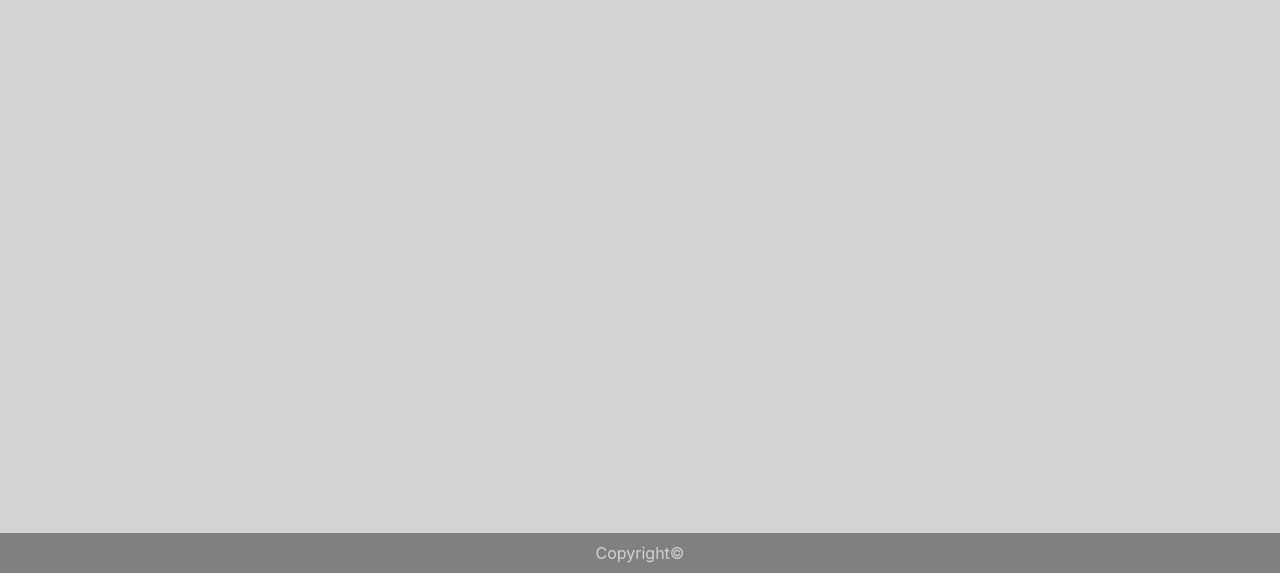
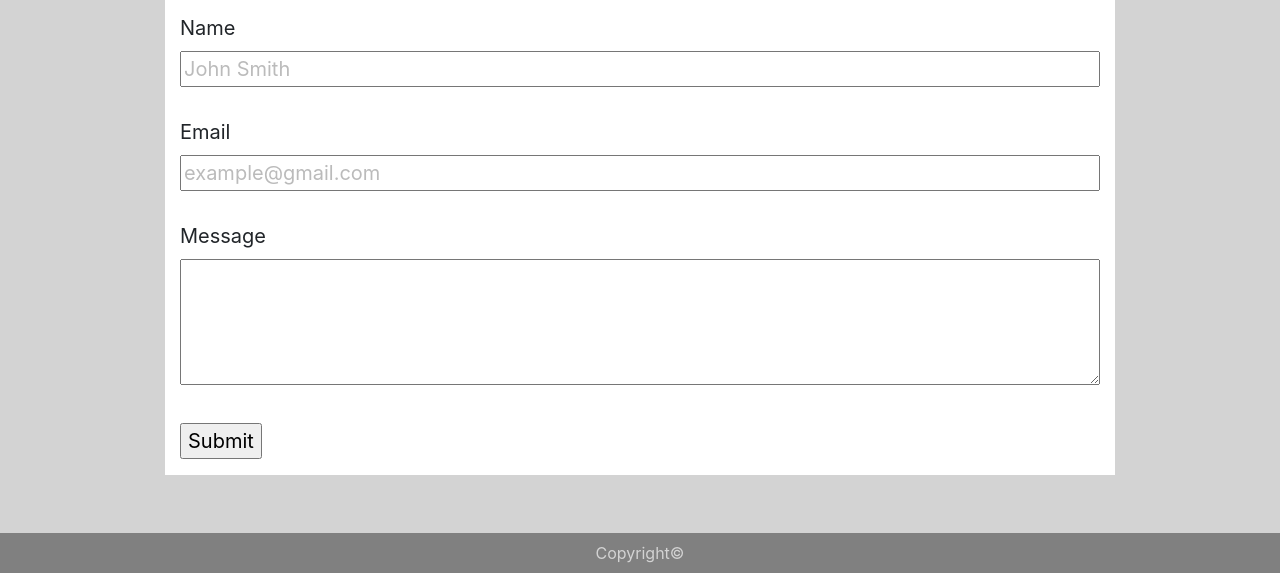
Before and after one commit to aznchronos/Bootstrap-Portfolio, a plain HTML site: page contact.html in a window 1280 px wide. Shown: the part 227-800 px from the top of the page. Drawn offline with Linux system fonts and the light colour scheme.

Commit message:
3rd commit

```diff
--- a/assets/css/styles.css
+++ b/assets/css/styles.css
@@ -21,10 +21,6 @@ body {
     color: white;
 }
 
-img {
-    height: auto;
-}
-
 .box {
     background: teal;
     color: white;
@@ -43,8 +39,6 @@ img {
 .intro {
     object-fit: cover;
     font-size: 20px;
-    padding-top: 40px;
-    padding-bottom: 40px;
 }
 .intro2 {
     font-family: Georgia, serif;
--- a/contact.html
+++ b/contact.html
@@ -27,17 +27,41 @@
 </nav>
 <body>
     <br>
-    <div class="container">
+    <div class="container pt-3">
         <div class="row">
             <div class="col-md-1"></div>
-            <div class="col-md 10 bg-white intro2"><h2>Contact</h2>
-                <hr style="margin-left: 10px; margin-right: 10px;">
+            <div class="col-10 bg-white pb-3 intro">
+                <div class="intro2"><h2>Contact</h2>
+                    <hr style="margin-left: 10px; margin-right: 10px;">
+                </div>
+                <form action="process.php" method="POST">
+                    <div>
+                        <label>Name</label>
+                        <!--Name Input for Invisibility... Surprise!-->
+                        <input type="text" class="w-100" name="FullName" value="John Smith"
+                        onblur="if(this.value==''){ this.value='John Smith'; this.style.color='#BBB';}"
+                        onfocus="if(this.value=='John Smith'){ this.value=''; this.style.color='#000';}"
+                        style="color:#BBB;">
+                    </div>
+                    <br>
+                    <div>
+                        <label>Email</label>
+                        <!--Email Input for Invisibility...Surprisex2?-->
+                        <!--don't get me in trouble for that last Surprise <3 -->
+                        <input type="email" class="w-100" name="email" value="example@gmail.com"
+                        onblur="if(this.value==''){ this.value='example@gmail.com'; this.style.color='#BBB';}"
+                        onfocus="if(this.value=='example@gmail.com'){ this.value=''; this.style.color='#000';}"
+                        style="color:#BBB;" />
+                    </div>
+                    <br>
+                    <div>
+                        <label>Message</label>
+                        <textarea rows="4" class="w-100" name="message"></textarea>
+                    </div>
+                    <br>
+                    <input class="submit" type="submit" name="submit" value="Submit">
+                </form>
             </div>
-            <div class="col-md-1"></div>
-        </div>
-        <div class="row">
-            <div class="col-md-1"></div>
-            <div class="col-10 intro"></div>
             <div class="col-md-1"></div>
         </div>
 </body>
```
Also changed, not shown: index.html (+5 -2 lines), portfolio.html (+4 -4 lines).
